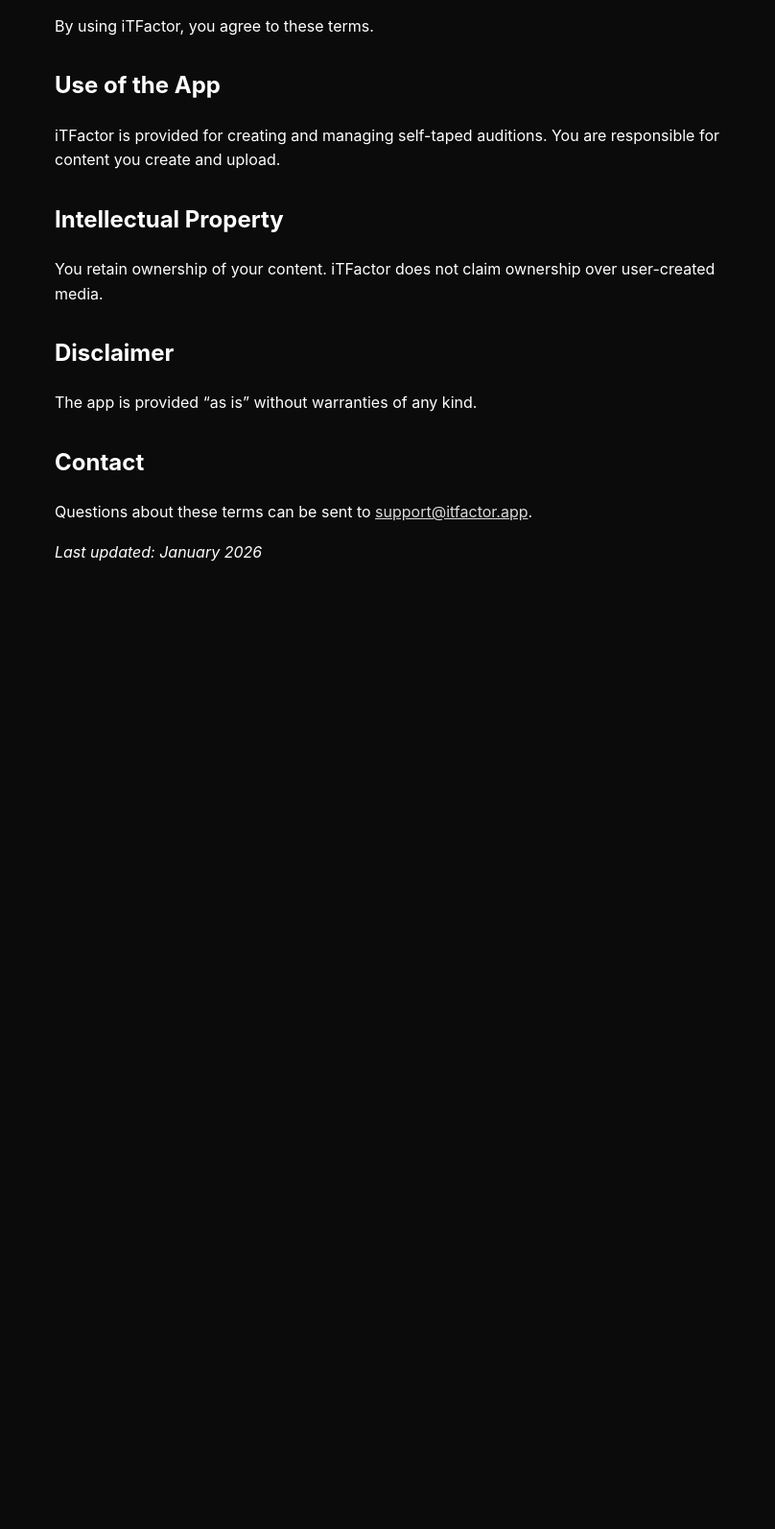
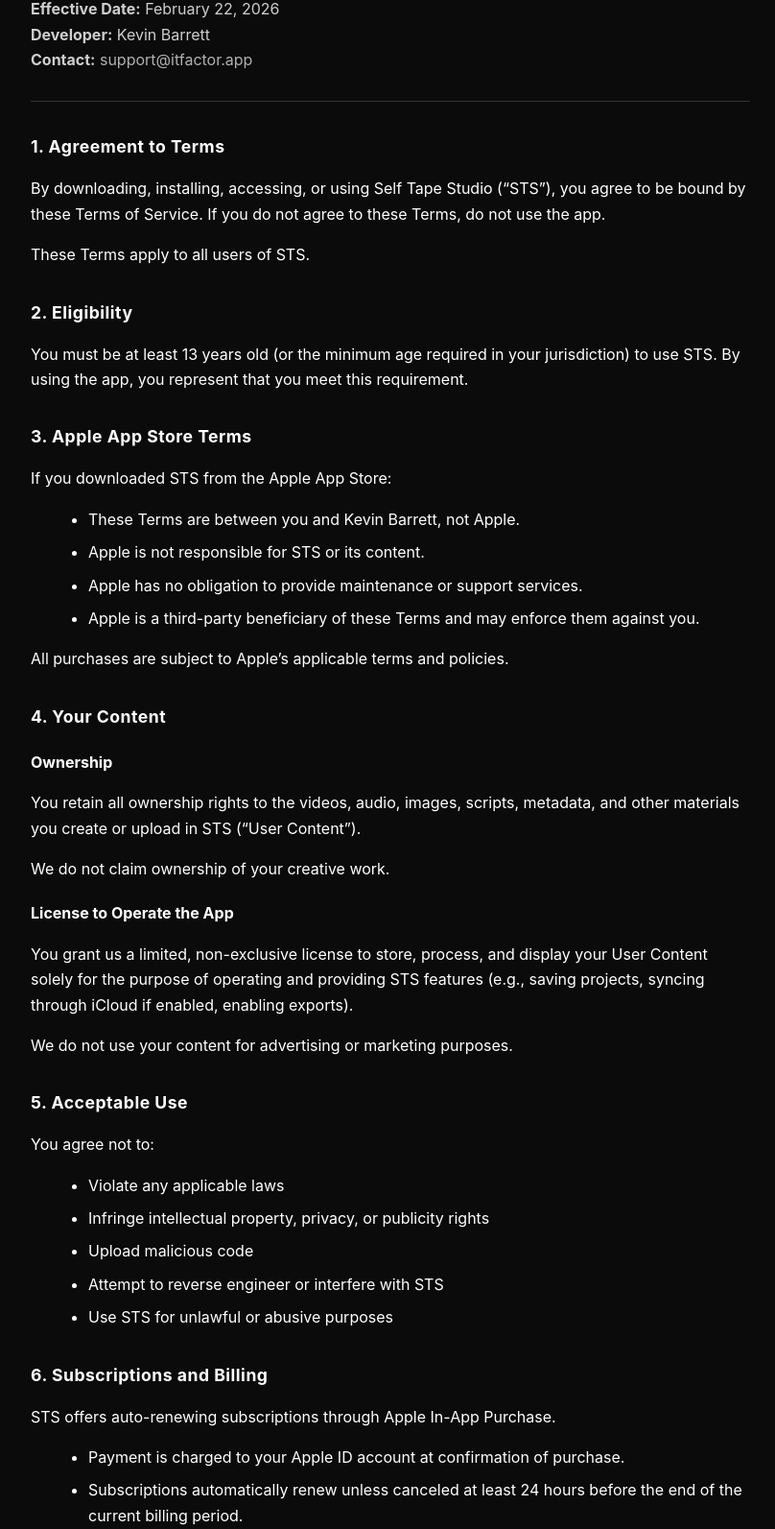
Before and after one commit to KevinBarrett2025/itfactor-site, a plain HTML site: page terms.html in a window 1280 px wide. Shown: the part 148-1741 px from the top of the page at 96% size, without its empty margins (233-1041 px from the left). Before the commit the page ends 813 px from the top, so only its background shows below. Drawn offline with Linux system fonts and the light colour scheme.

Commit message:
Update Terms of Service for Self Tape Studio

```diff
--- a/terms.html
+++ b/terms.html
@@ -2,57 +2,188 @@
 <html lang="en">
 <head>
   <meta charset="UTF-8" />
-  <title>Terms of Service – iTFactor</title>
+  <title>Terms of Service – iT Factor</title>
   <meta name="viewport" content="width=device-width, initial-scale=1" />
   <style>
     body {
       background: #0b0b0b;
       color: #ffffff;
       font-family: -apple-system, BlinkMacSystemFont, sans-serif;
-      max-width: 700px;
+      max-width: 750px;
       margin: 40px auto;
       padding: 20px;
-      line-height: 1.6;
+      line-height: 1.65;
     }
-    h1, h2 {
-      margin-top: 30px;
+    h1 {
+      margin-bottom: 10px;
+    }
+    h2 {
+      margin-top: 32px;
+      font-size: 1.1rem;
+      letter-spacing: 0.5px;
+    }
+    h3 {
+      margin-top: 20px;
+      font-size: 1rem;
+    }
+    ul {
+      margin-left: 20px;
+    }
+    li {
+      margin-bottom: 8px;
     }
     a {
       color: #ffffff;
       opacity: 0.85;
+      text-decoration: none;
+    }
+    a:hover {
+      opacity: 1;
+      text-decoration: underline;
+    }
+    .meta {
+      opacity: 0.8;
+      margin-bottom: 20px;
+    }
+    hr {
+      border: none;
+      border-top: 1px solid #333;
+      margin: 30px 0;
     }
   </style>
 </head>
 <body>
-  <h1>Terms of Service</h1>
 
+  <h1>Self Tape Studio (STS) – Terms of Service</h1>
+
+  <div class="meta">
+    <strong>Effective Date:</strong> February 22, 2026<br>
+    <strong>Developer:</strong> Kevin Barrett<br>
+    <strong>Contact:</strong> <a href="mailto:support@itfactor.app">support@itfactor.app</a>
+  </div>
+
+  <hr>
+
+  <h2>1. Agreement to Terms</h2>
   <p>
-    By using iTFactor, you agree to these terms.
+    By downloading, installing, accessing, or using Self Tape Studio (“STS”), you agree to be bound by these Terms of Service. If you do not agree to these Terms, do not use the app.
+  </p>
+  <p>These Terms apply to all users of STS.</p>
+
+  <h2>2. Eligibility</h2>
+  <p>
+    You must be at least 13 years old (or the minimum age required in your jurisdiction) to use STS. By using the app, you represent that you meet this requirement.
   </p>
 
-  <h2>Use of the App</h2>
+  <h2>3. Apple App Store Terms</h2>
+  <p>If you downloaded STS from the Apple App Store:</p>
+  <ul>
+    <li>These Terms are between you and Kevin Barrett, not Apple.</li>
+    <li>Apple is not responsible for STS or its content.</li>
+    <li>Apple has no obligation to provide maintenance or support services.</li>
+    <li>Apple is a third-party beneficiary of these Terms and may enforce them against you.</li>
+  </ul>
+  <p>All purchases are subject to Apple’s applicable terms and policies.</p>
+
+  <h2>4. Your Content</h2>
+
+  <h3>Ownership</h3>
   <p>
-    iTFactor is provided for creating and managing self-taped auditions.
-    You are responsible for content you create and upload.
+    You retain all ownership rights to the videos, audio, images, scripts, metadata, and other materials you create or upload in STS (“User Content”).
+  </p>
+  <p>We do not claim ownership of your creative work.</p>
+
+  <h3>License to Operate the App</h3>
+  <p>
+    You grant us a limited, non-exclusive license to store, process, and display your User Content solely for the purpose of operating and providing STS features (e.g., saving projects, syncing through iCloud if enabled, enabling exports).
+  </p>
+  <p>We do not use your content for advertising or marketing purposes.</p>
+
+  <h2>5. Acceptable Use</h2>
+  <p>You agree not to:</p>
+  <ul>
+    <li>Violate any applicable laws</li>
+    <li>Infringe intellectual property, privacy, or publicity rights</li>
+    <li>Upload malicious code</li>
+    <li>Attempt to reverse engineer or interfere with STS</li>
+    <li>Use STS for unlawful or abusive purposes</li>
+  </ul>
+
+  <h2>6. Subscriptions and Billing</h2>
+  <p>STS offers auto-renewing subscriptions through Apple In-App Purchase.</p>
+  <ul>
+    <li>Payment is charged to your Apple ID account at confirmation of purchase.</li>
+    <li>Subscriptions automatically renew unless canceled at least 24 hours before the end of the current billing period.</li>
+    <li>Your account will be charged for renewal within 24 hours prior to the end of the current period.</li>
+    <li>You may manage or cancel subscriptions in your device settings under Apple ID → Subscriptions.</li>
+    <li>We do not handle refunds. Refund requests must be submitted directly to Apple and are governed by Apple’s policies.</li>
+  </ul>
+  <p>
+    Free trials and promotional pricing, if offered, convert to paid subscriptions unless canceled before the trial period ends.
   </p>
 
-  <h2>Intellectual Property</h2>
+  <h2>7. Data and Storage</h2>
   <p>
-    You retain ownership of your content. iTFactor does not claim ownership
-    over user-created media.
+    STS may store data locally on your device and/or in your personal iCloud account if cloud sync is enabled.
+  </p>
+  <p>
+    You are responsible for exporting and backing up your content. While we strive to maintain reliable operation, we are not responsible for loss of data due to device failure, user deletion, or circumstances beyond our control.
   </p>
 
-  <h2>Disclaimer</h2>
+  <h2>8. Service Availability</h2>
   <p>
-    The app is provided “as is” without warranties of any kind.
+    We may modify, suspend, or discontinue features of STS at any time. We will attempt to provide reasonable notice when practical.
+  </p>
+  <p>We do not guarantee uninterrupted or error-free operation.</p>
+
+  <h2>9. Disclaimer of Warranties</h2>
+  <p>
+    STS is provided “as is” and “as available.” To the maximum extent permitted by law, we disclaim all warranties, express or implied, including merchantability, fitness for a particular purpose, and non-infringement.
   </p>
 
-  <h2>Contact</h2>
+  <h2>10. Limitation of Liability</h2>
+  <p>To the maximum extent permitted by law, Kevin Barrett shall not be liable for:</p>
+  <ul>
+    <li>Indirect, incidental, consequential, or punitive damages</li>
+    <li>Loss of profits</li>
+    <li>Loss of data</li>
+    <li>Business interruption</li>
+  </ul>
   <p>
-    Questions about these terms can be sent to
-    <a href="mailto:support@itfactor.app">support@itfactor.app</a>.
+    Total liability shall not exceed the amount you paid for STS in the 12 months preceding the claim.
   </p>
 
-  <p><em>Last updated: January 2026</em></p>
+  <h2>11. Indemnification</h2>
+  <p>
+    You agree to indemnify and hold harmless Kevin Barrett from claims arising out of:
+  </p>
+  <ul>
+    <li>Your misuse of STS</li>
+    <li>Your violation of these Terms</li>
+    <li>Your infringement of third-party rights</li>
+  </ul>
+
+  <h2>12. Termination</h2>
+  <p>You may stop using STS at any time.</p>
+  <p>
+    We may suspend or terminate access if you violate these Terms or if required by law.
+  </p>
+
+  <h2>13. Governing Law</h2>
+  <p>
+    These Terms are governed by the laws of the Commonwealth of Pennsylvania, United States, without regard to conflict of law principles.
+  </p>
+
+  <h2>14. Changes to Terms</h2>
+  <p>
+    We may update these Terms from time to time. Continued use of STS after updates constitutes acceptance of the revised Terms.
+  </p>
+
+  <h2>15. Contact</h2>
+  <p>
+    For questions regarding these Terms:
+    <a href="mailto:support@itfactor.app">support@itfactor.app</a>
+  </p>
+
 </body>
 </html>
```
